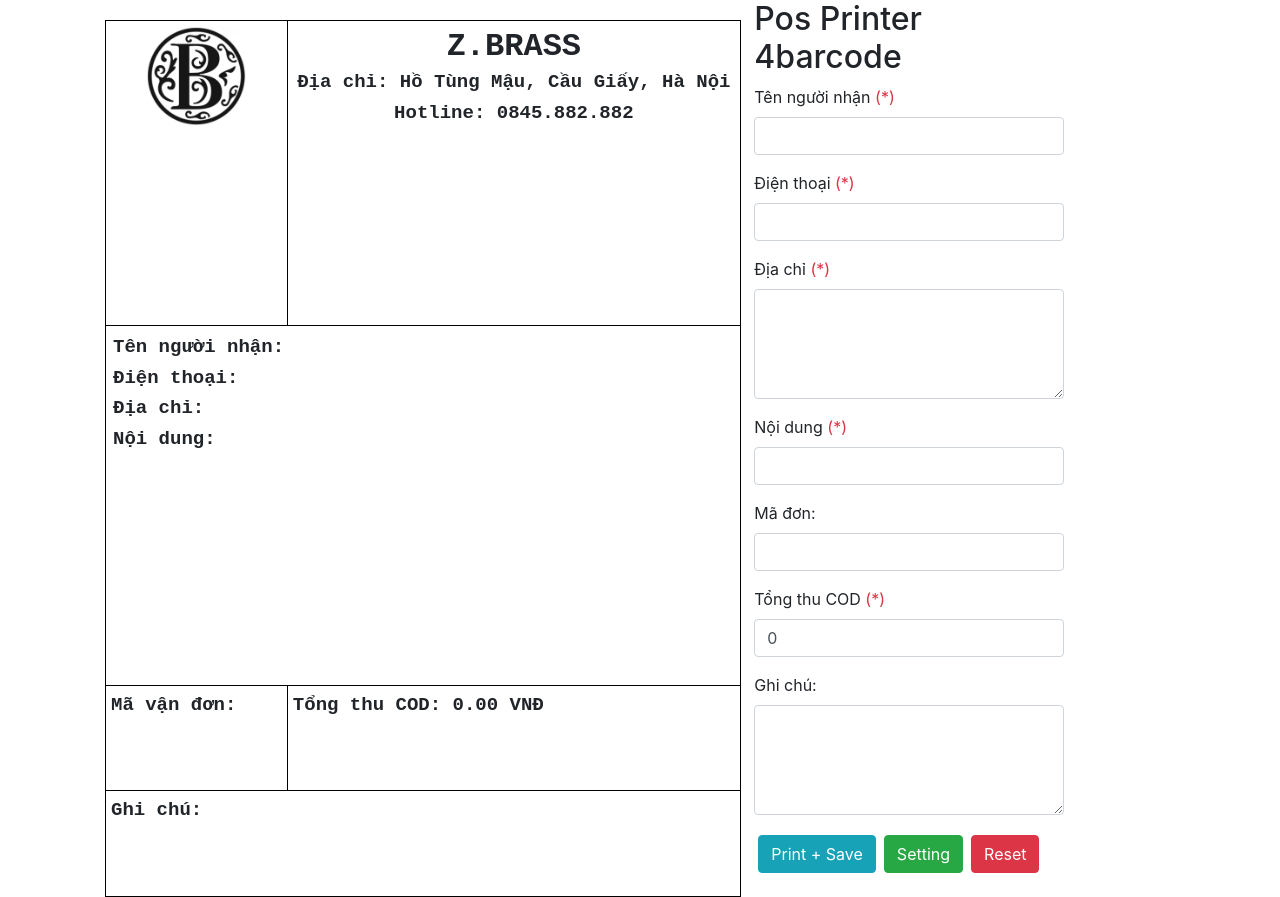
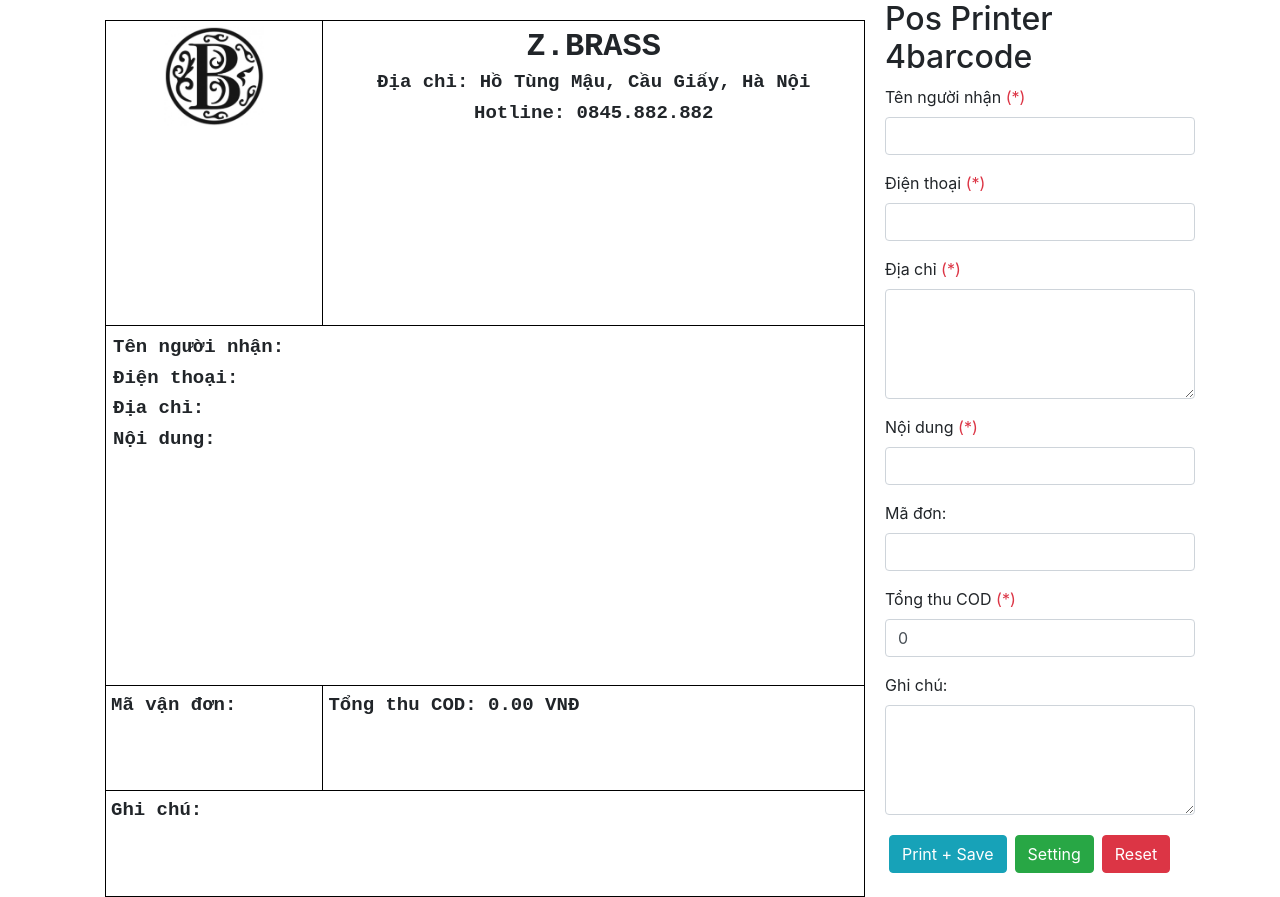
Before and after one commit to id1945/pos-printer-76mm, an Angular app: page / in a window 1280 px wide. Built offline with nearby package versions, Linux system fonts and the light colour scheme; what ngx-print-element would draw is missing.

Commit message:
Update app.component.scss

```diff
--- a/src/app/app.component.scss
+++ b/src/app/app.component.scss
@@ -1,3 +1,9 @@
+.container {
+  div:nth-child(1) {
+    width: 100%;
+  }
+}
+
 form {
   width: 310px;
 }
@@ -6,7 +12,6 @@
   border: 1px solid #000;
   height: 100%;
   width: calc(100% - 5%);
-  width-max: 758px;
   margin: 20px;
 
   th {
```
